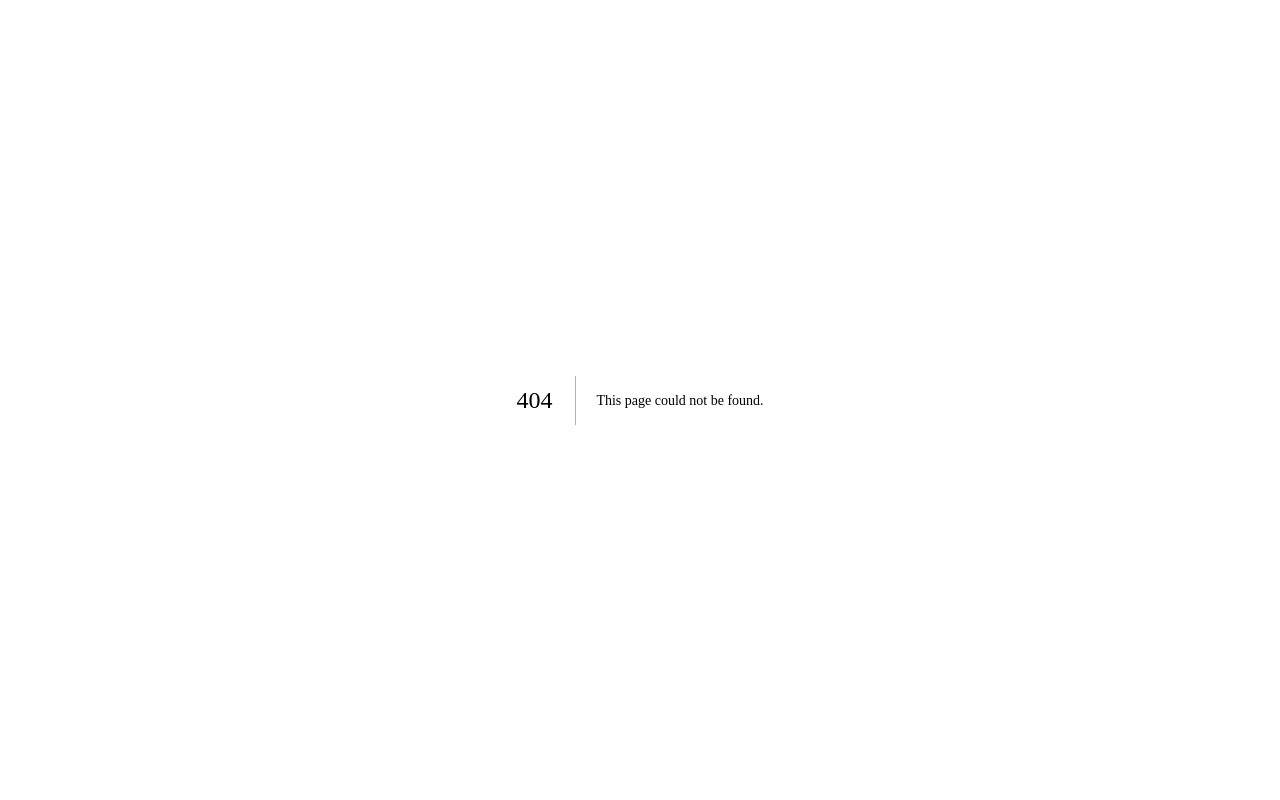
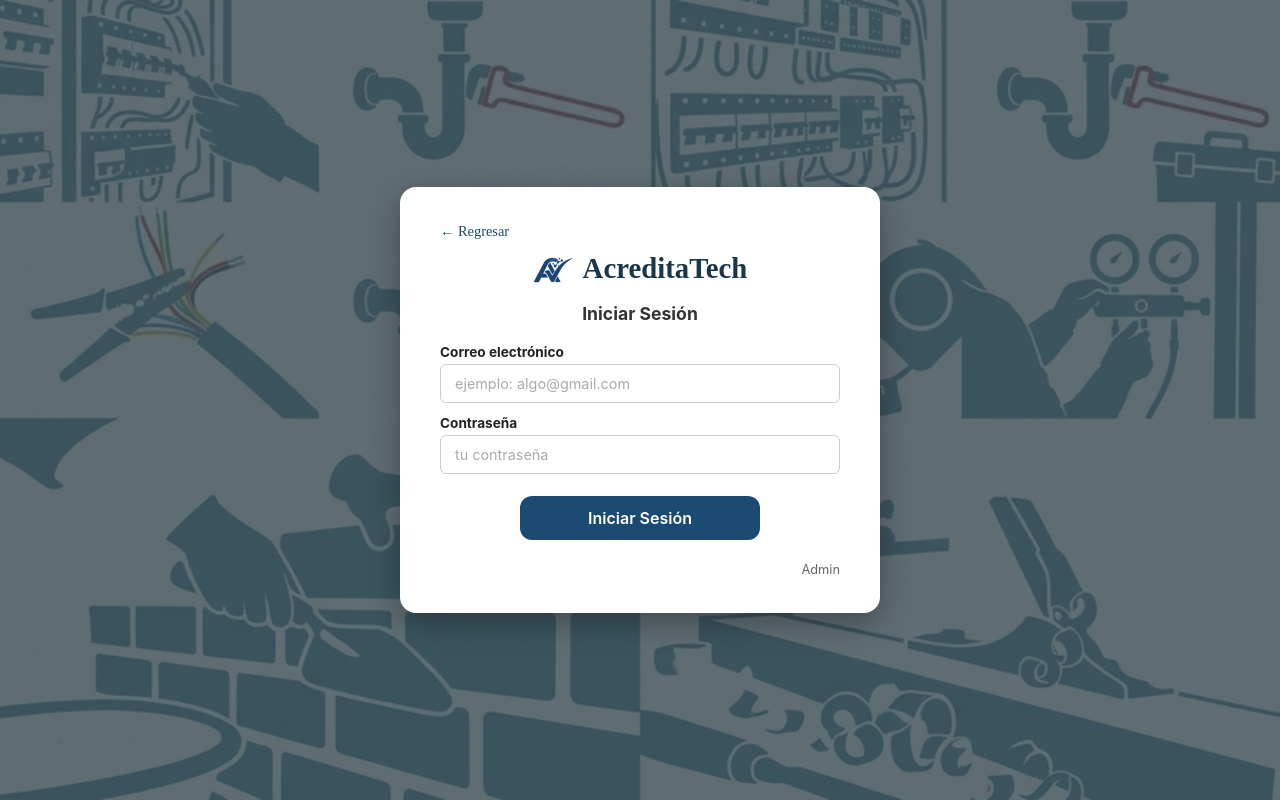
Before and after one commit to Int-Mar/AcreditaTech-Frontend, a Next.js app: page /login in a window 1280 px wide. Before the commit this address had no page. Built offline with nearby package versions, Linux system fonts and the light colour scheme.

Commit message:
agregar login.js

```diff
--- /dev/null
+++ b/pages/login.js
@@ -0,0 +1,105 @@
+import { useState, useEffect } from 'react';
+import { useRouter } from 'next/router';
+import { iniciarSesion } from '../utilidades/peticiones';
+
+
+export default function Login() {
+  const router = useRouter();
+  const [esAdmin, setEsAdmin]     = useState(false);
+  const [correo, setCorreo]       = useState('');
+  const [contrasena, setContrasena] = useState('');
+  const [error, setError]         = useState('');
+  const [cargando, setCargando]   = useState(false);
+
+  async function manejarEnvio(e) {
+    e.preventDefault();
+    setError('');
+    setCargando(true);
+    try {
+      const datos = await iniciarSesion({ correo, contrasena });
+      // Guardar el tipo de usuario para redirigir correctamente
+      if (datos.id_tipo_usuario === 2) {
+        router.push('/admin/menu');
+      } else {
+        router.push('/usuario/menu');
+      }
+    } catch (err) {
+      setError(err.response?.data?.mensaje || 'Correo o contraseña incorrectos');
+    } finally {
+      setCargando(false);
+    }
+  }
+
+  // Poner la clase login-body al body cuando carga esta página
+    useEffect(() => {
+    document.body.classList.add('login-body');
+    return () => document.body.classList.remove('login-body');
+    }, []);
+
+  return (
+    <>
+
+      <div className="login-card-container">
+        <div className="login-card" style={{ borderColor: esAdmin ? '#204c6f' : 'transparent' }}>
+
+          <div style={{marginBottom: '8px'}}>
+            <a href="/" style={{display:'inline-flex', alignItems:'center', gap:'6px',
+              color:'#1b4b73', textDecoration:'none', fontSize:'0.9rem', fontWeight:'500'}}>
+              ← Regresar
+            </a>
+          </div>
+
+          <div className="form-header">
+            <div className="form-logo">
+              <img src="/img/LogoAzul.png" alt="AcreditaTech" />
+              <span>AcreditaTech</span>
+            </div>
+            <div className="login-title-text">
+              {esAdmin ? 'Iniciar Sesión (Admin)' : 'Iniciar Sesión'}
+            </div>
+          </div>
+
+          <form className="auth-form" onSubmit={manejarEnvio}>
+            <div className="form-group">
+              <label>Correo electrónico</label>
+              <input
+                type="email"
+                placeholder="ejemplo: algo@gmail.com"
+                value={correo}
+                onChange={e => setCorreo(e.target.value)}
+                required
+              />
+            </div>
+
+            <div className="form-group">
+              <label>Contraseña</label>
+              <input
+                type="password"
+                placeholder="tu contraseña"
+                value={contrasena}
+                onChange={e => setContrasena(e.target.value)}
+                required
+              />
+            </div>
+
+            {error && (
+              <p style={{ color: 'red', fontSize: '0.9rem', marginBottom: '0.5rem' }}>
+                {error}
+              </p>
+            )}
+
+            <button type="submit" className="btn btn-submit" disabled={cargando}>
+              {cargando ? 'Entrando...' : 'Iniciar Sesión'}
+            </button>
+          </form>
+
+          <div className="login-footer">
+            <a href="#" className="admin-link" onClick={e => { e.preventDefault(); setEsAdmin(!esAdmin); }}>
+              {esAdmin ? 'Usuario' : 'Admin'}
+            </a>
+          </div>
+        </div>
+      </div>
+    </>
+  );
+}
```
